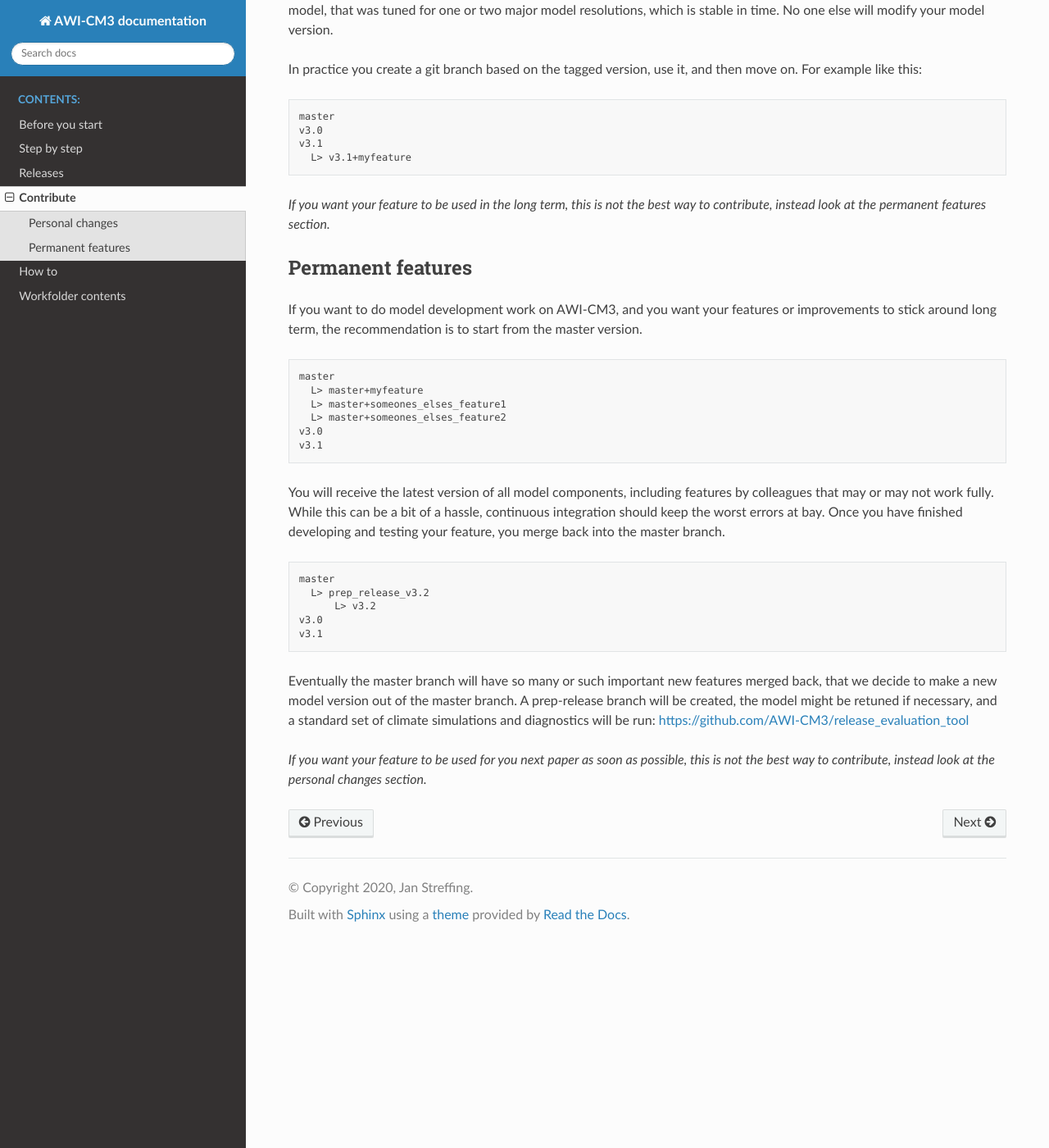
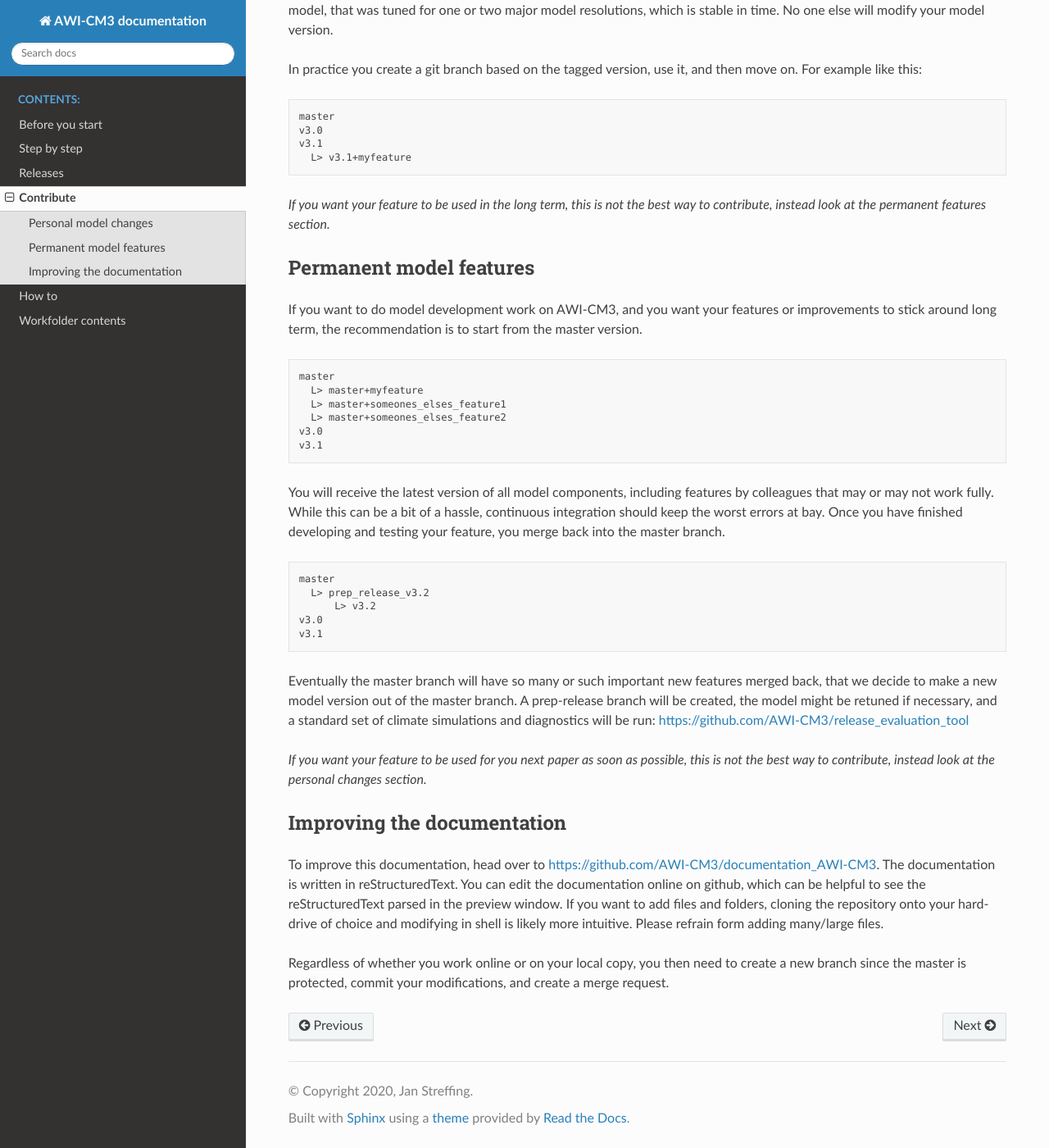
Before and after one commit to AWI-ESM/documentation_AWI-CM3, a Sphinx documentation site: the page built from source/contribute.rst, in a window 1280 px wide and 1400 px high, scrolled down 335 px. Shown: the whole window at 82% size. Built offline with Sphinx 7.4.7 and the Read the Docs theme 2.0.0, drawn with Linux system fonts in a browser that asks for light colours; some of the changed text lies outside the part shown.

Commit message:
Update contribute.rst

```diff
--- a/source/contribute.rst
+++ b/source/contribute.rst
@@ -5,7 +5,7 @@ Contribute
 
 AWI-CM3 is assembled on the fly from the various git repositories of the constituent models. There are two ways to use and modify AWI-CM3.
 
-Personal changes
+Personal model changes
 ----------------
 If you want to work with AWI-CM3 scientifically, and need to make small modifications to the model or one of it's components in order to do so, the recommendation is to start from the latest tagged version. You will receive a well tested model, that was tuned for one or two major model resolutions, which is stable in time. No one else will modify your model version.
 
@@ -21,7 +21,7 @@ In practice you create a git branch based on the tagged version, use it, and the
 
 *If you want your feature to be used in the long term, this is not the best way to contribute, instead look at the permanent features section.*
 
-Permanent features
+Permanent model features
 -----------------
 
 If you want to do model development work on AWI-CM3, and you want your features or improvements to stick around long term, the recommendation is to start from the master version.
@@ -48,3 +48,10 @@ You will receive the latest version of all model components, including features
 Eventually the master branch will have so many or such important new features merged back, that we decide to make a new model version out of the master branch. A prep-release branch will be created, the model might be retuned if necessary, and a standard set of climate simulations and diagnostics will be run: https://github.com/AWI-CM3/release_evaluation_tool
 
 *If you want your feature to be used for you next paper as soon as possible, this is not the best way to contribute, instead look at the personal changes section.*
+
+Improving the documentation
+---------------------------
+
+To improve this documentation, head over to https://github.com/AWI-CM3/documentation_AWI-CM3. The documentation is written in reStructuredText. You can edit the documentation online on github, which can be helpful to see the reStructuredText parsed in the preview window. If you want to add files and folders, cloning the repository onto your hard-drive of choice and modifying in shell is likely more intuitive. Please refrain form adding many/large files.
+
+Regardless of whether you work online or on your local copy, you then need to create a new branch since the master is protected, commit your modifications, and create a merge request.
```
